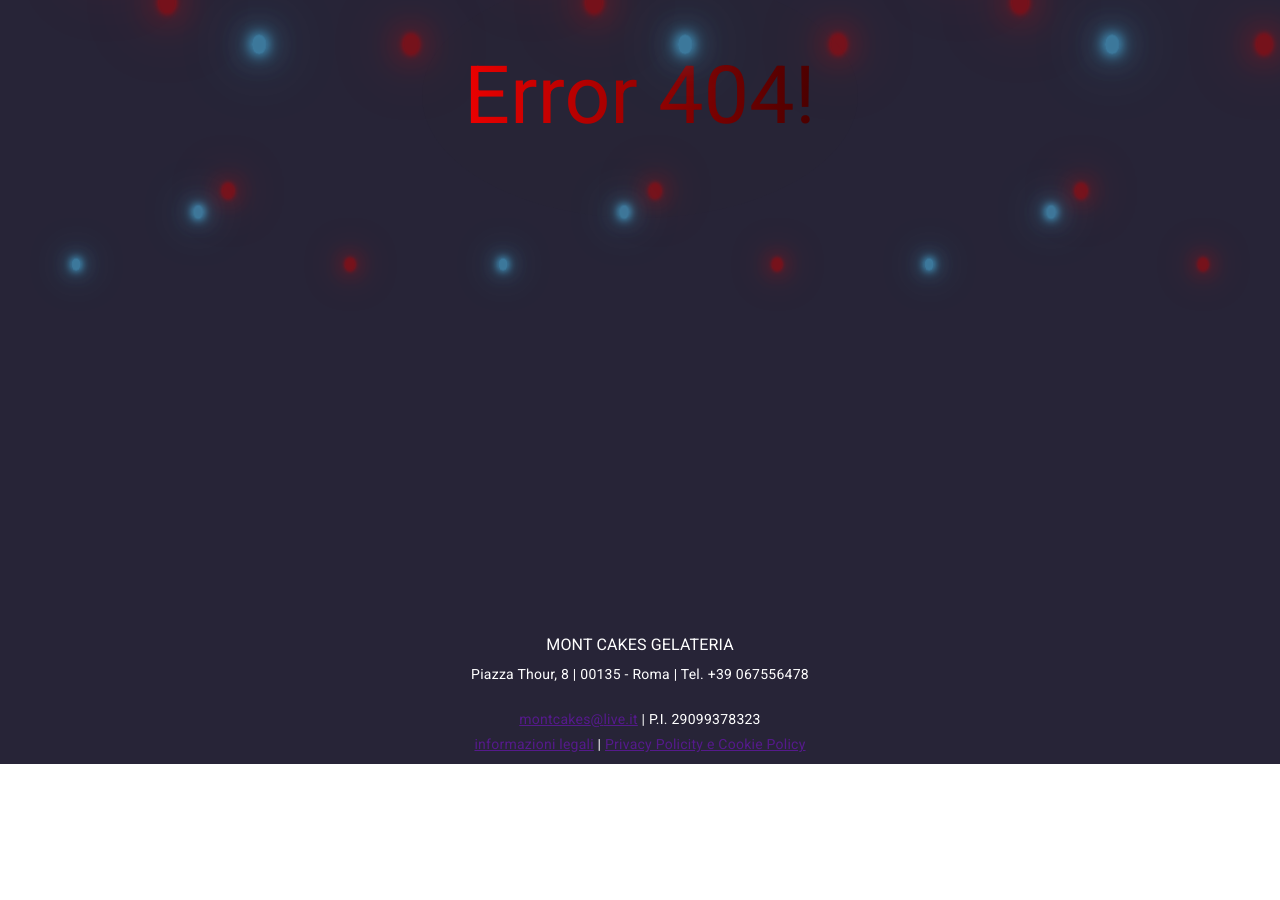
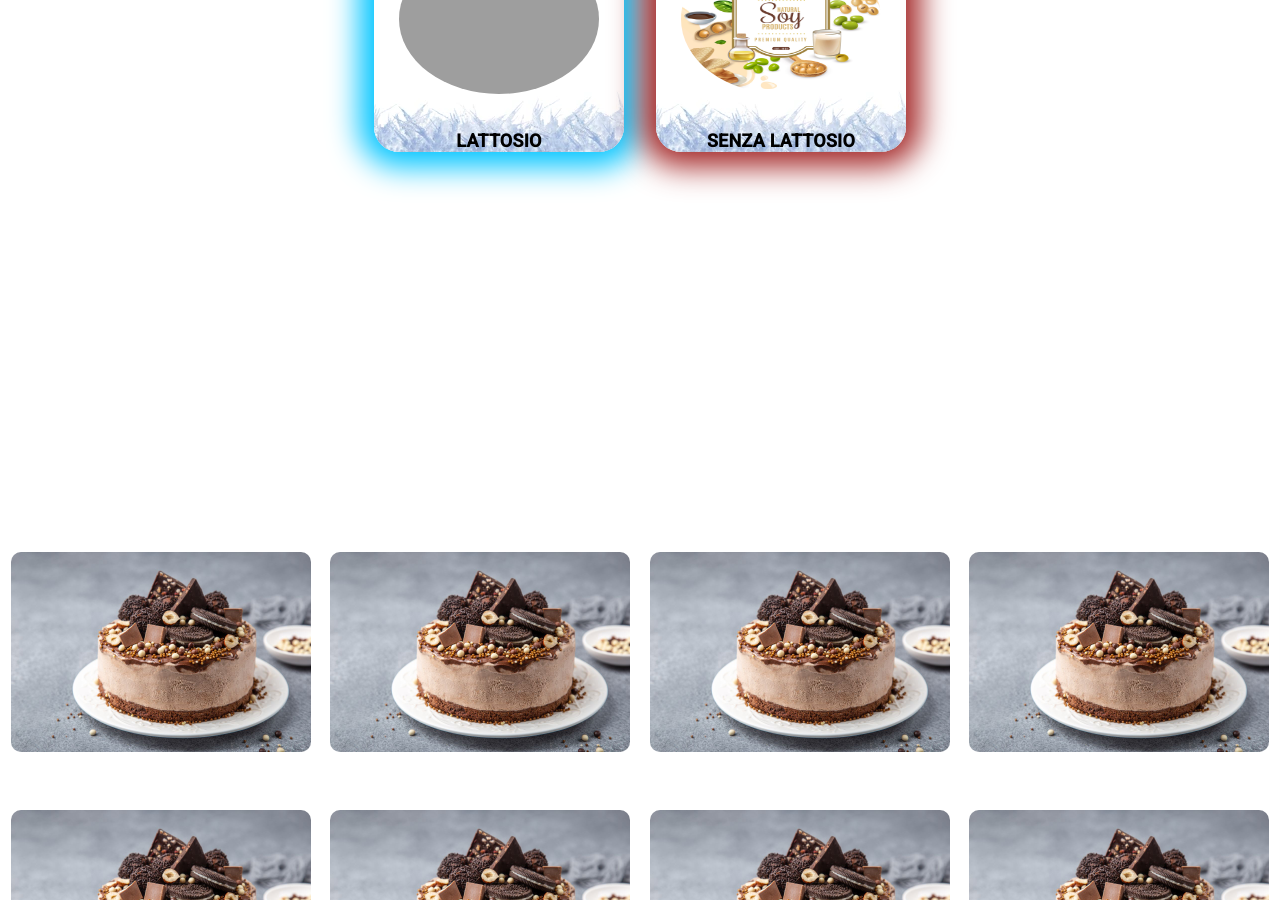
Before and after one commit to Pietro907/gelateria-mont-cakes-app, an Angular app: page /lattosio in a window 1280 px wide. Before the commit this address led to /404. Shown: the part 400-1300 px from the top of the page. Before the commit the page ends 1164 px from the top, so only its background shows below. Built offline with nearby package versions, Linux system fonts and the light colour scheme; grey boxes are pictures that could not be loaded.

Commit message:
add fix animation card open/close with my emit()

```diff
--- a/src/app/app-routing.module.ts
+++ b/src/app/app-routing.module.ts
@@ -21,9 +21,9 @@ const routes: Routes = [
   { path: 'i_nostri_gelati', component: INostriGelatiComponent,
     children: [
 
-      { path: 'i_nostri_gelati/lattosio', component: LattosioComponent },
     ]
-   },
+  },
+  { path: 'lattosio', component: LattosioComponent },
   { path: 'i_nostri_gelati/senza_lattosio', component: SenzaLattosioComponent },
   { path: 'le_torte', component: LeTorteComponent },
   { path: 'pasticceria', component: PasticceriaComponent },
--- a/src/app/componenti/card/card.component.css
+++ b/src/app/componenti/card/card.component.css
@@ -1,21 +1,73 @@
-.img_big>img{
+
+.card_imgs{
     width: 300px;
-    height: 300px;
+    height: 250px;
+    border-radius: 10px;
+    position: relative;
+}
+.img_big{
+    width: 100%;
+    border-radius: 10px;
+    position: absolute;
+    top: 0;
+    left: 0;
+    perspective: 1000px;
+
 }
 .under_img_big{
-    display: flex;
-    justify-content: center;
-    align-items: center;
+    width: 100%;
+    height: 100%;
+    border: 2px solid red;
+}
+.img_small{
+    width: 150px;
+    height: 150px;
+    position: absolute;
+    top: 0;
+    left: 0;
+    perspective: 1000px;
+
+}
+
+.img_open{
+    transform-origin: center bottom;
+    animation: open 1s;
+}
+@keyframes open {
+    0%{
+        transform: rotateX(0deg);
+    }
+    100%{
+        transform: rotateX(150deg);
+    }
+}
+
+.img_close{
+    transform-origin: bottom center;
+    animation: close 1s;
+}
+@keyframes close {
+    0%{
+        transform: rotateX(150deg);
+    }
+    100%{
+        transform: rotateX(0deg);
+    }
+}
+
+.img_big>img{
+    width: 150px;
+    height: 150px;
 }
 .img_small>img{
     width: 150px;
     height: 150px;
-    margin: 0 2rem;
 }
 .info{
     background: gray;
     width: 300px;
     height: 150px;
+    padding: 0 1rem;
 }
 .info h2{
     text-align: center;
--- a/src/app/componenti/card/card.component.html
+++ b/src/app/componenti/card/card.component.html
@@ -1,20 +1,13 @@
-<div *ngFor="let item of list">
+
+            <div (click)="open()" class="card_imgs">
+
+                    <img class="img_big" src="../../../assets/img/le-torte-gelato.jpg" alt="">
 
 
+                <!-- <div (click)="close()" class="under_img_big">
+                    <img class="img_small" src="../../../assets/img/le-torte-gelato.jpg" alt="">
+                </div> -->
+               <!--  <h3 style="color: red;">title</h3>
+                <p style="color: red;">description</p> -->
 
-    <div class="img_big">
-        <img src="../../../assets/img/le-torte-gelato.jpg" alt="">
-    </div>
-
-    <div class="under_img_big">
-        <div class="img_small">
-            <img src="../../../assets/img/le-torte-gelato.jpg" alt="">
-        </div>
-        <div class="info">
-            <h3>title</h3>
-            <h6> {{item}}</h6>
-            <h6>ingredienti: ingrediente1, ingrediente2, ingrediente3, ingrediente4 ,ingrediente5</h6>
-        </div>
-    </div>
-
-</div>
+            </div>
--- a/src/app/componenti/card/card.component.ts
+++ b/src/app/componenti/card/card.component.ts
@@ -1,11 +1,30 @@
-import { Component } from '@angular/core';
+import { Component, ElementRef, EventEmitter, Output } from '@angular/core';
 
 @Component({
   selector: 'app-card',
   templateUrl: './card.component.html',
-  styleUrl: './card.component.css'
+  styleUrl: './card.component.css',
 })
 export class CardComponent {
-  list: string[] = ['fragola', 'cioccolato', 'limone'];
+
+  constructor() {}
+
+  //list: string[] = ['fragola', 'cioccolato', 'limone'];
+@Output() cardClick = new EventEmitter<void>();
+@Output() cardClickClose = new EventEmitter<void>();
+
+  isActive: boolean = false;
+
+open(): void {
+
+  this.cardClick.emit();
+
+  }
+
+  close(): void {
+
+    this.cardClickClose.emit();
+
+  }
 
 }
--- a/src/app/page/i-nostri-gelati/i-nostri-gelati.component.html
+++ b/src/app/page/i-nostri-gelati/i-nostri-gelati.component.html
@@ -32,14 +32,14 @@
             <img class="img_gusti" src="../../../assets/img/card-logo/logo-latte.jpg"
                 alt="">
             <br>
-            <a routerLink="i_nostri_gelati/lattosio">LATTOSIO</a>
+            <a href="lattosio">LATTOSIO</a>
         </div>
 
         <div class="senza_lattosio">
             <img class="img_gusti" src="../../../assets/img/card-logo/logo-soia.jpg"
                 alt="">
             <br>
-            <a routerLink="senza_lattosio">SENZA LATTOSIO</a>
+            <a href="senza_lattosio">SENZA LATTOSIO</a>
         </div>
     </div>
 
--- a/src/app/page/i-nostri-gelati/lattosio/lattosio.component.css
+++ b/src/app/page/i-nostri-gelati/lattosio/lattosio.component.css
@@ -76,3 +76,15 @@ body {
     border-radius: 50%;
     padding: 2rem 1rem;
 }
+
+.container{
+    margin: 0 auto;
+}
+
+.row{
+    display: flex;
+    justify-content: space-evenly;
+    align-items: center;
+    flex-wrap: wrap;
+    gap: 0.5rem;
+}
--- a/src/app/page/i-nostri-gelati/lattosio/lattosio.component.html
+++ b/src/app/page/i-nostri-gelati/lattosio/lattosio.component.html
@@ -18,9 +18,34 @@
         </div>
     </div>
 </div>
-
-<app-card *ngFor="let item of list">
-    {{item}}
-</app-card>
-<!-- <body>
-</body> -->
+<div class="container">
+    <div class="row">
+        <div class="col">
+            <app-card (cardClick)="open(0)"></app-card>
+        </div>
+        <div class="col">
+            <app-card (cardClick)="open(1)"></app-card>
+        </div>
+        <div class="col">
+            <app-card (cardClick)="open(2)"></app-card>
+        </div>
+        <div class="col">
+            <app-card (cardClick)="open(3)"></app-card>
+        </div>
+        <div class="col">
+            <app-card (cardClick)="open(4)"></app-card>
+        </div>
+        <div class="col">
+            <app-card (cardClick)="open(5)"></app-card>
+        </div>
+        <div class="col">
+            <app-card (cardClick)="open(6)"></app-card>
+        </div>
+        <div class="col">
+            <app-card (cardClick)="open(7)"></app-card>
+        </div>
+        <div class="col">
+            <app-card (cardClick)="open(8)"></app-card>
+        </div>
+    </div>
+</div>
--- a/src/app/page/i-nostri-gelati/lattosio/lattosio.component.ts
+++ b/src/app/page/i-nostri-gelati/lattosio/lattosio.component.ts
@@ -3,8 +3,79 @@ import { Component, Input } from '@angular/core';
 @Component({
   selector: 'app-lattosio',
   templateUrl: './lattosio.component.html',
-  styleUrl: './lattosio.component.css'
+  styleUrl: './lattosio.component.css',
 })
 export class LattosioComponent {
   @Input() list: string[] = ['fragola', 'cioccolato', 'limone'];
+
+  isActive: boolean = false;
+
+
+
+  open(index: number): void {
+    const elBigImg = document.getElementsByClassName(
+      'img_big'
+    ) as HTMLCollectionOf<HTMLElement>;
+    console.log(elBigImg[index]);
+
+    if (!elBigImg[index].classList.contains('img_open')) {
+
+      this.isActive = true;
+      elBigImg[index].classList.add('img_open');
+      elBigImg[index].classList.remove('img_close');
+
+      setTimeout(() => {
+        elBigImg[index].style.transform = 'rotateX(150deg)';
+      }, 500);
+
+      console.log(this.isActive + ' è attivo');
+
+    } else {
+      this.isActive = false;
+      elBigImg[index].classList.add('img_close');
+      elBigImg[index].classList.remove('img_open');
+
+      setTimeout(() => {
+        elBigImg[index].style.transform = 'rotateX(0deg)';
+      }, 500);
+
+      console.log(elBigImg[index]);
+
+      console.log(this.isActive + ' è false');
+
+    }
+  }
+
+ /*  close(index: number): void {
+    const elBigImg = document.getElementsByClassName(
+      'img_big'
+    ) as HTMLCollectionOf<HTMLElement>;
+    console.log(elBigImg[index]);
+
+    if (!elBigImg[index].classList.contains('img_close')) {
+
+      this.isActive = true;
+      elBigImg[index].classList.add('img_close');
+      elBigImg[index].classList.remove('img_open');
+
+      setTimeout(() => {
+        elBigImg[index].style.transform = 'rotateX(-150deg)';
+      }, 4000);
+
+      console.log(this.isActive + ' è attivo');
+
+    } else if(!elBigImg[index].classList.contains('img_open')) {
+      this.isActive= false;
+      elBigImg[index].classList.add('img_open');
+      elBigImg[index].classList.remove('img_close');
+
+      console.log(elBigImg[index]);
+
+      console.log(this.isActive + ' è false');
+
+    }
+  } */
+
+
+
 }
```
